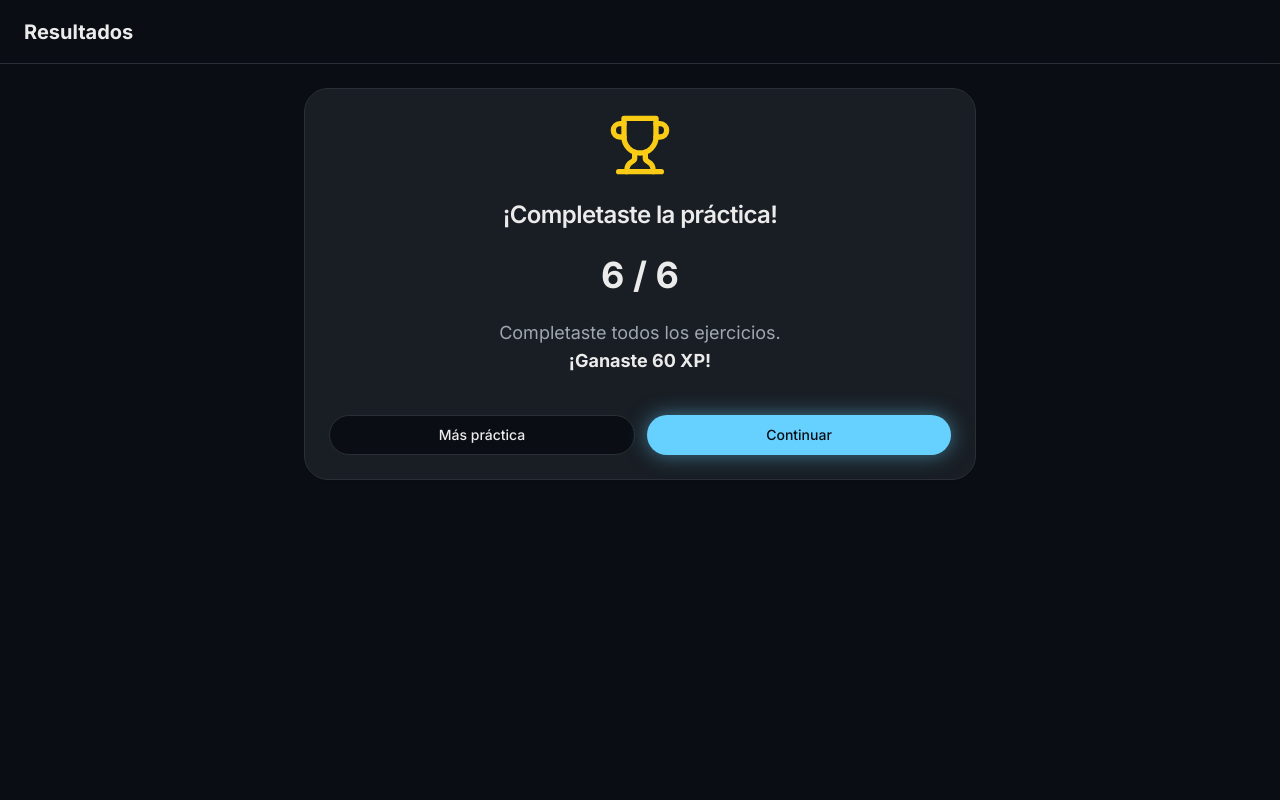
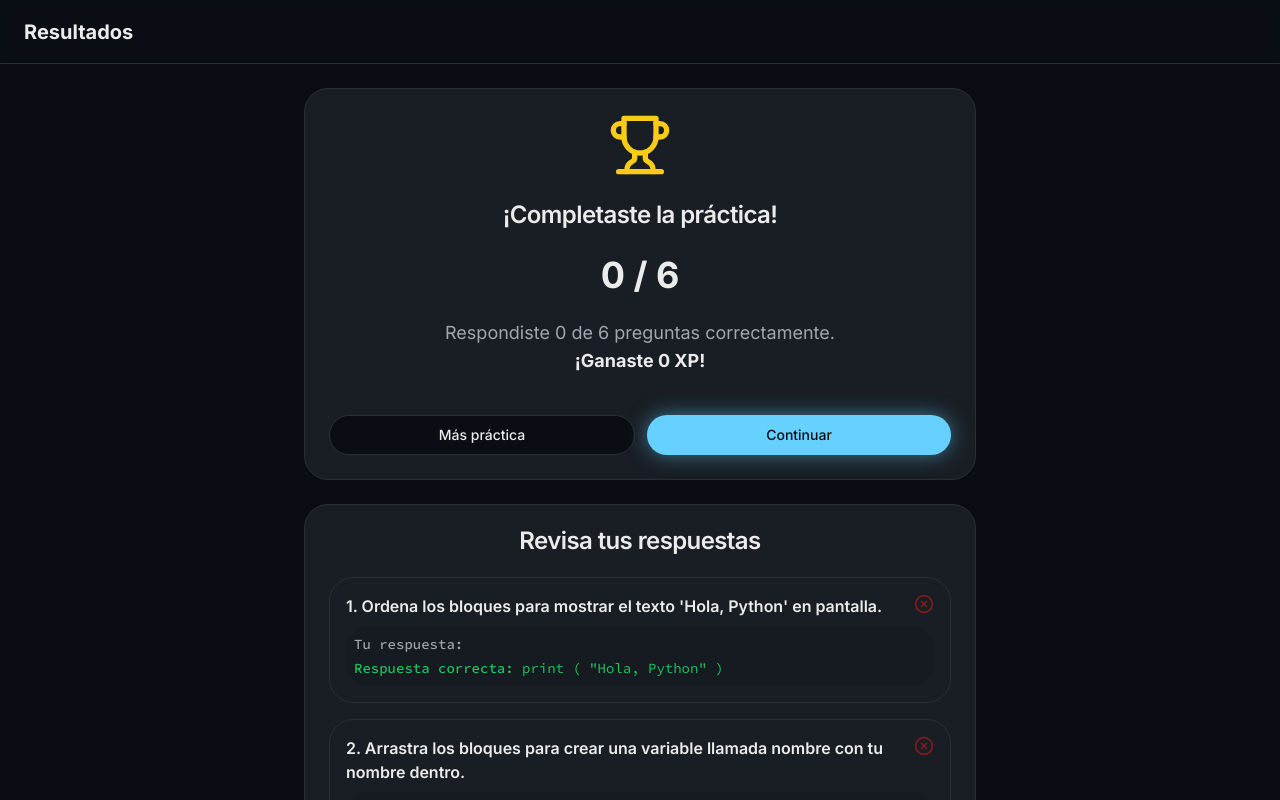
Before and after one commit to Lume03/Codecraft, a Next.js app: page /practice/code-completion/results in a window 1280 px wide. Shown: the top 800 px of the page. Built offline with nearby package versions, Linux system fonts and the light colour scheme.

Commit message:
Tambien si el usuario lo hace mal le aparecera un boton para reintentar

```diff
--- a/src/app/practice/code-completion/[exerciseId]/page.tsx
+++ b/src/app/practice/code-completion/[exerciseId]/page.tsx
@@ -20,6 +20,7 @@ export default function CodeCompletionPage() {
   const [availableBlocks, setAvailableBlocks] = useState<string[]>([]);
   const [status, setStatus] = useState<'idle' | 'correct' | 'incorrect'>('idle');
   const [showHint, setShowHint] = useState(false);
+  const [userAnswers, setUserAnswers] = useState<Record<string, string[] | null>>({});
 
   useEffect(() => {
     if (exercise) {
@@ -47,8 +48,7 @@ export default function CodeCompletionPage() {
       newPlaced[firstEmptyIndex] = block;
       setPlacedBlocks(newPlaced);
 
-      const newAvailable = [...availableBlocks];
-      newAvailable.splice(index, 1);
+      const newAvailable = availableBlocks.filter((_, i) => i !== index);
       setAvailableBlocks(newAvailable);
     }
   };
@@ -64,6 +64,9 @@ export default function CodeCompletionPage() {
   };
 
   const handleCheck = () => {
+    const currentAnswers = placedBlocks.filter(b => b !== null) as string[];
+    setUserAnswers(prev => ({...prev, [exercise.id]: currentAnswers}));
+
     const isCorrect =
       JSON.stringify(placedBlocks) === JSON.stringify(exercise.correctOrder);
     setStatus(isCorrect ? 'correct' : 'incorrect');
@@ -71,7 +74,8 @@ export default function CodeCompletionPage() {
 
   const handleNext = () => {
     if (isLastExercise) {
-      router.push('/practice/code-completion/results');
+      const answersQuery = new URLSearchParams(userAnswers as any).toString();
+      router.push(`/practice/code-completion/results?${answersQuery}`);
     } else {
       const nextExercise = codeCompletionExercises[currentIndex + 1];
       if (nextExercise) {
@@ -104,7 +108,7 @@ export default function CodeCompletionPage() {
             <div className="flex flex-wrap gap-2">
               {placedBlocks.map((block, index) => (
                 <Button
-                  key={index}
+                  key={`${block}-${index}`}
                   variant={block ? 'default' : 'secondary'}
                   className={cn('h-12 flex-grow basis-24 font-code text-base', block && 'cursor-pointer')}
                   onClick={() => handleRemoveBlock(index)}
@@ -179,16 +183,16 @@ export default function CodeCompletionPage() {
                           </AlertDescription>
                       </div>
                   </div>
-                  { status === 'correct' && (
+                   <div className="flex items-center gap-2">
+                    { status === 'incorrect' && (
+                      <Button onClick={() => setStatus('idle')} size="sm" variant="outline" className="shrink-0" style={{borderRadius: '9999px'}}>
+                          Reintentar
+                      </Button>
+                    )}
                     <Button onClick={handleNext} size="sm" className="shrink-0" style={{borderRadius: '9999px'}}>
                         Continuar
                     </Button>
-                  )}
-                   { status === 'incorrect' && (
-                    <Button onClick={() => setStatus('idle')} size="sm" variant="outline" className="shrink-0" style={{borderRadius: '9999px'}}>
-                        Reintentar
-                    </Button>
-                  )}
+                  </div>
               </div>
              </Alert>
           )}
--- a/src/app/practice/code-completion/results/page.tsx
+++ b/src/app/practice/code-completion/results/page.tsx
@@ -1,19 +1,37 @@
+'use client';
 
+import { Suspense } from 'react';
+import { useSearchParams } from 'next/navigation';
 import { Header } from '@/components/header';
 import { Button } from '@/components/ui/button';
 import { Card, CardContent, CardHeader, CardTitle } from '@/components/ui/card';
-import { Home, RefreshCw, Trophy } from 'lucide-react';
+import { Home, Trophy, CheckCircle, XCircle } from 'lucide-react';
 import Link from 'next/link';
+import { codeCompletionExercises } from '@/lib/data';
 
-export default function PracticeResultsPage() {
-  const score = 6;
-  const total = 6;
-  const xpEarned = 60;
+function ResultsDisplay() {
+  const searchParams = useSearchParams();
+
+  let score = 0;
+  const userAnswers: Record<string, string[]> = {};
+
+  // Extract answers from search params
+  for (const [key, value] of searchParams.entries()) {
+    if (key.startsWith('py-drag-')) {
+       userAnswers[key] = value.split(',');
+    }
+  }
+
+  codeCompletionExercises.forEach((ex) => {
+    if (JSON.stringify(userAnswers[ex.id]) === JSON.stringify(ex.correctOrder)) {
+      score++;
+    }
+  });
+
+  const total = codeCompletionExercises.length;
+  const xpEarned = score * 10;
 
   return (
-    <div className="flex min-h-screen flex-col">
-      <Header title="Resultados" />
-      <main className="flex-1 p-4 md:p-6">
     <div className="mx-auto max-w-2xl space-y-6 text-center">
       <Card>
         <CardHeader className="items-center">
@@ -28,7 +46,7 @@ export default function PracticeResultsPage() {
           </p>
 
           <div className="text-lg text-muted-foreground">
-                <p>Completaste todos los ejercicios.</p>
+            <p>Respondiste {score} de {total} preguntas correctamente.</p>
             <p className="font-bold text-foreground">¡Ganaste {xpEarned} XP!</p>
           </div>
 
@@ -46,7 +64,51 @@ export default function PracticeResultsPage() {
           </div>
         </CardContent>
       </Card>
+
+      <Card>
+        <CardHeader>
+          <CardTitle>Revisa tus respuestas</CardTitle>
+        </CardHeader>
+        <CardContent className="space-y-4 text-left">
+          {codeCompletionExercises.map((ex, index) => {
+            const answer = userAnswers[ex.id] || [];
+            const isCorrect = JSON.stringify(answer) === JSON.stringify(ex.correctOrder);
+
+            return (
+              <div key={ex.id} className="rounded-lg border p-4">
+                <div className="flex items-start justify-between">
+                  <p className="flex-1 font-semibold">{index + 1}. {ex.instruction}</p>
+                  {isCorrect ? (
+                     <CheckCircle className="h-5 w-5 text-green-500 ml-4 shrink-0" />
+                  ) : (
+                    <XCircle className="h-5 w-5 text-destructive ml-4 shrink-0" />
+                  )}
                 </div>
+                <div className="mt-2 text-sm space-y-1 font-code bg-secondary/30 p-2 rounded-md">
+                  <p><span className="font-medium text-muted-foreground">Tu respuesta:</span> {answer.join(' ')}</p>
+                  {!isCorrect && (
+                     <p className="text-green-500"><span className="font-medium">Respuesta correcta:</span> {ex.correctOrder.join(' ')}</p>
+                  )}
+                </div>
+              </div>
+            )
+          })}
+        </CardContent>
+      </Card>
+
+    </div>
+  );
+}
+
+
+export default function PracticeResultsPage() {
+  return (
+    <div className="flex min-h-screen flex-col">
+      <Header title="Resultados" />
+      <main className="flex-1 p-4 md:p-6">
+        <Suspense fallback={<div>Cargando resultados...</div>}>
+          <ResultsDisplay />
+        </Suspense>
       </main>
     </div>
   );
```
Lines whose indentation alone changed are shown as unchanged.
